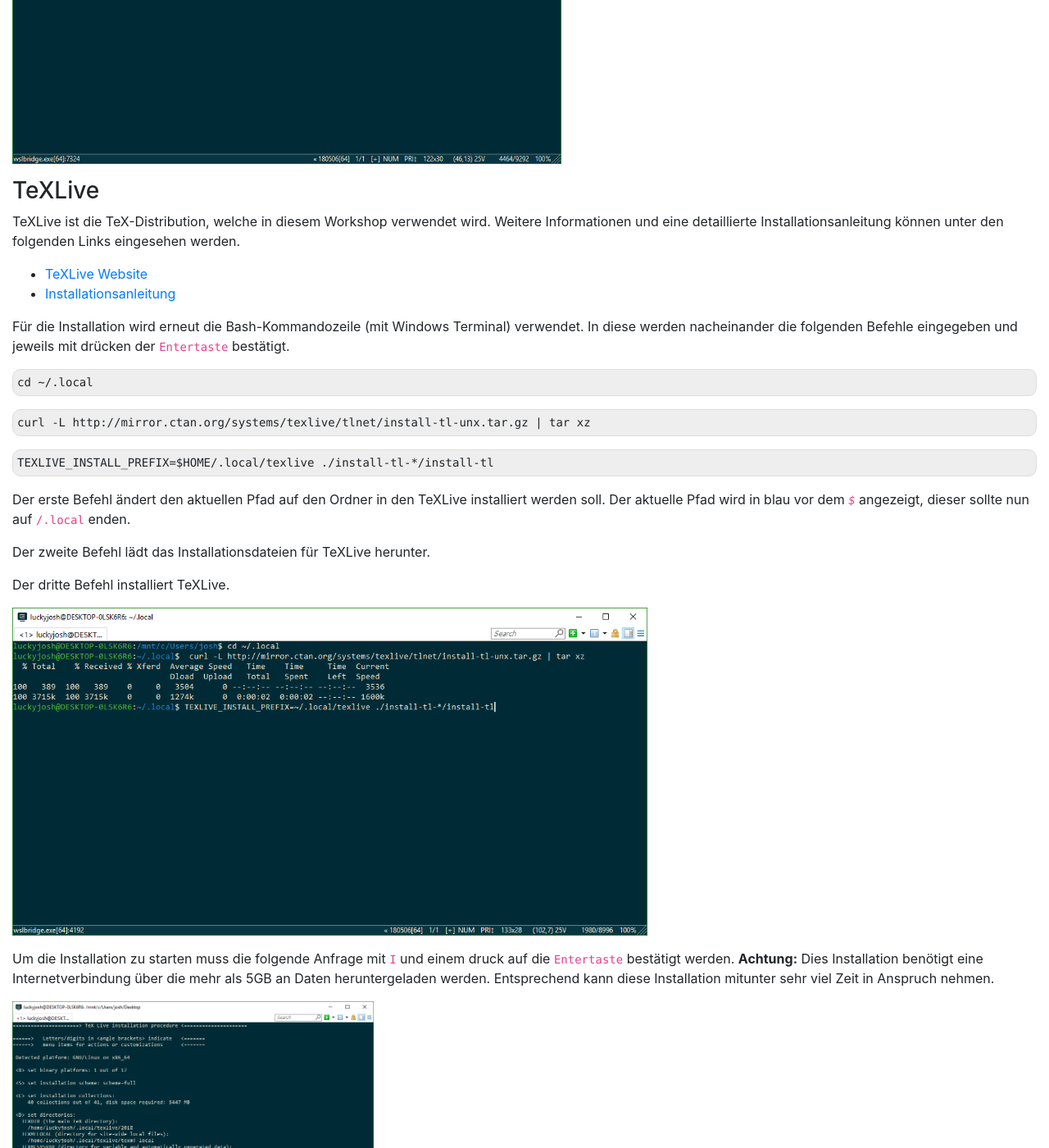
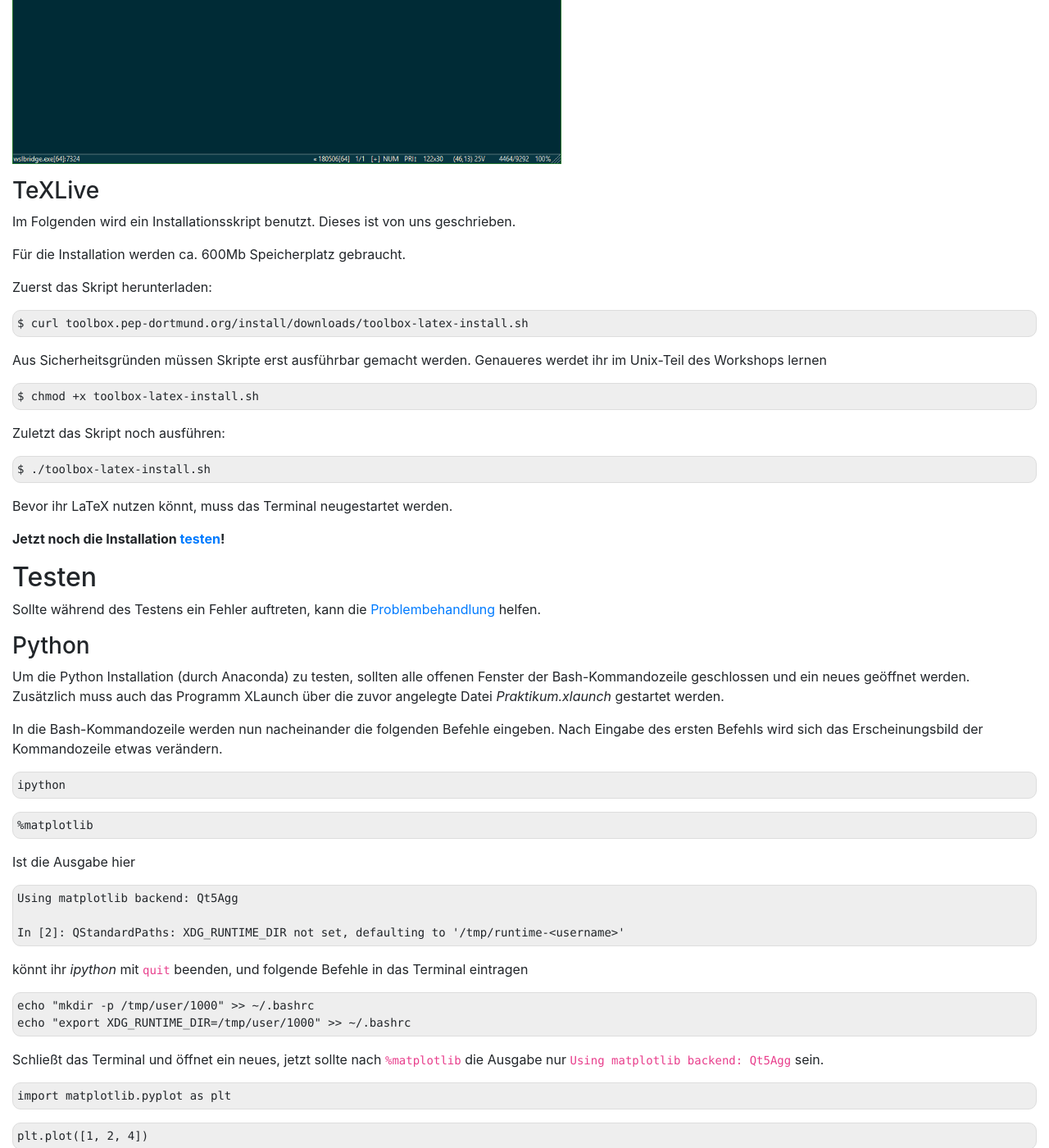
Before and after one commit to pep-dortmund/homepage-toolbox, a Jekyll site: the page built from install/windows.md, in a window 1280 px wide and 1400 px high, scrolled down 29358 px. Shown: the whole window at 82% size. Built offline with Jekyll 4.4.1, drawn with Linux system fonts in a browser that asks for light colours; some of the changed text lies outside the part shown.

Commit message:
Update to Skript method

````diff
--- a/install/windows.md
+++ b/install/windows.md
@@ -589,69 +589,25 @@
 
 ### TeXLive
 
-TeXLive ist die TeX-Distribution, welche in diesem Workshop verwendet wird. Weitere Informationen und
-eine detaillierte Installationsanleitung können unter den folgenden Links eingesehen werden.
-+ [TeXLive Website](https://www.tug.org/texlive/)
-+ [Installationsanleitung](https://www.tug.org/texlive/windows.html)
+Im Folgenden wird ein Installationsskript benutzt. Dieses ist von uns geschrieben.
 
+Für die Installation werden ca. 600Mb Speicherplatz gebraucht.
 
-Für die Installation wird erneut die Bash-Kommandozeile (mit Windows Terminal) verwendet.
-In diese werden nacheinander die folgenden Befehle eingegeben und jeweils mit drücken der
-`Entertaste` bestätigt.
+Zuerst das Skript herunterladen:
 
 ```
-cd ~/.local
+$ curl toolbox.pep-dortmund.org/install/downloads/toolbox-latex-install.sh
 ```
+Aus Sicherheitsgründen müssen Skripte erst ausführbar gemacht werden. Genaueres werdet ihr im Unix-Teil  des Workshops lernen
+ ```
+$ chmod +x toolbox-latex-install.sh
 ```
-curl -L http://mirror.ctan.org/systems/texlive/tlnet/install-tl-unx.tar.gz | tar xz
+Zuletzt das Skript noch ausführen:
 ```
-```
-TEXLIVE_INSTALL_PREFIX=$HOME/.local/texlive ./install-tl-*/install-tl
+$ ./toolbox-latex-install.sh
 ```
 
-Der erste Befehl ändert den aktuellen Pfad auf den Ordner in den TeXLive installiert werden soll.
-Der aktuelle Pfad wird in blau vor dem _`$`_ angezeigt, dieser sollte nun auf `/.local` enden.
-
-Der zweite Befehl lädt das Installationsdateien für TeXLive herunter.
-
-Der dritte Befehl installiert TeXLive.
-
-<img alt="" src="/img/texlive-0.png" class="screenshot" />
-
-Um die Installation zu starten muss die folgende Anfrage mit `I` und einem druck auf die `Entertaste`
-bestätigt werden. **Achtung:** Dies Installation benötigt eine Internetverbindung über die mehr als 5GB
-an Daten heruntergeladen werden. Entsprechend kann diese Installation mitunter sehr viel Zeit in Anspruch nehmen.
-
-<img alt="" src="/img/texlive-4.png" class="screenshot" />
-
-Nachfolgend wird nun LaTeX selbst und alle zugehörigen Pakete heruntergeladen und installiert.
-
-<img alt="" src="/img/texlive-5.png" class="screenshot" />
-
-Nach erfolgreicher Installation wird folgender Text ausgegeben.
-
-<img alt="" src="/img/texlive-6.png" class="screenshot" />
-
-Nun muss noch eine Einstellung vorgenommen werden, indem folgender Befehl eingegeben und mit der
-`Entertaste` bestätigt wird.
-```
-echo 'export PATH="$HOME/.local/texlive/2021/bin/x86_64-linux:$PATH"' >> ~/.bashrc
-```
-
-<img alt="" src="/img/texlive-7.png" class="screenshot" />
-
-Im Anschluss muss das Fenster mit der Bash-Kommandozeile geschlossen und erneut geöffnet werden.
-Die letzte Einstellung für TeXLive erfolgt durch Eingabe der folgenden Befehle und jeweiliger
-Bestätigung mit der `Entertaste`.
-```
-tlmgr option autobackup -- -1
-```
-```
-tlmgr option repository http://mirror.ctan.org/systems/texlive/tlnet
-```
-
-<img alt="" src="/img/texlive-8.png" class="screenshot" />
-
+Bevor ihr LaTeX nutzen könnt, muss das Terminal neugestartet werden.
 
 __Jetzt noch die Installation [testen](#test)!__
 
````
